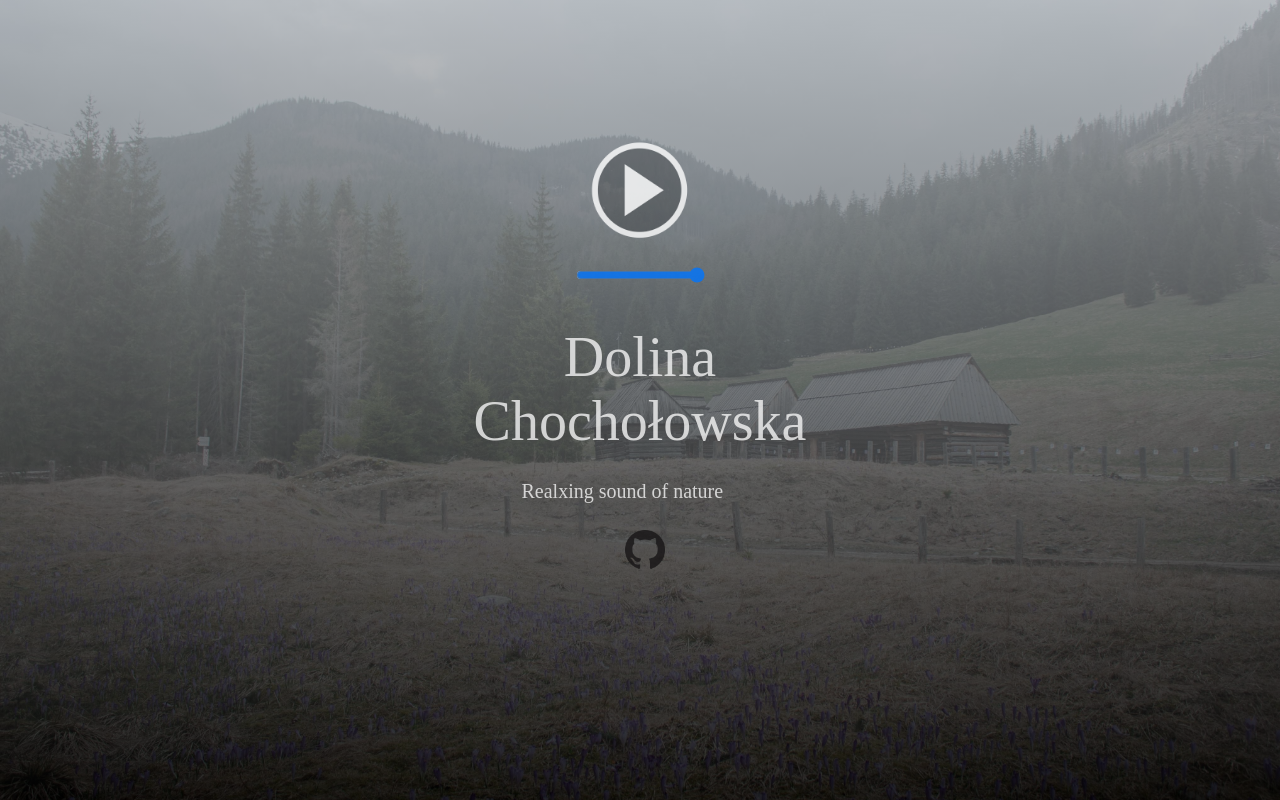
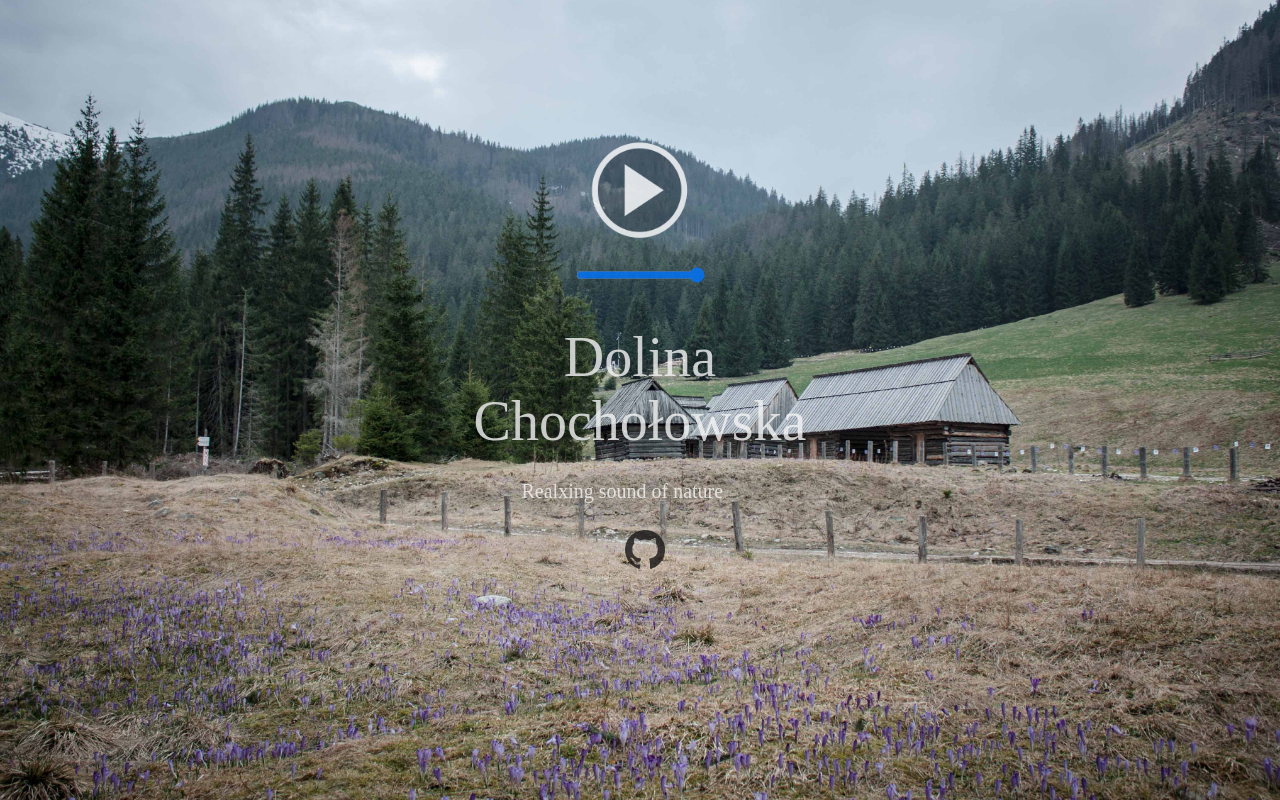
Before and after one commit to PawelJozwiak1986/Ambient-Sound-Site, a website: page index.html in a window 1280 px wide. Drawn offline with Linux system fonts and the light colour scheme; a web font is replaced by a local one.

Commit message:
WIP gradient in bottom of page

```diff
--- a/index.html
+++ b/index.html
@@ -11,6 +11,7 @@
 </head>
 <body onload="changeImage()">
   <div class="main__container">
+    <div class="shadow"></div>
     <div class="player__block">
       <img src="assets/play-button.png" class="play-pause__btn" onclick="playAudio();">
       <div>
@@ -21,7 +22,9 @@
       <a class="github__link" href="https://github.com/PawelJozwiak1986" >
         <img src="assets/Github.png" title="LnkedIn" style=" width: 40px"/>
       </a>
+
     </div>
+
   </div>
   <script src="./js/index.js"></script>
 </body>
--- a/js/index.js
+++ b/js/index.js
@@ -17,17 +17,9 @@ let setvolume =() =>{
   audio.volume = volume__slider.value / 100;
 }
 
-window.setInterval(changeImage, 5000);
-
-
-function changeImage (){
-
-
-};
-
 
 function randombg(){
-  var random= Math.floor(Math.random() * 6) + 0;
+  var random= Math.floor(Math.random() * 17) + 0;
   var bigSize = ["url('./assets/1.jpg')",
                  "url('./assets/2.jpg')",
                  "url('./assets/3.jpg')",
--- a/sass/desktop.scss
+++ b/sass/desktop.scss
@@ -11,8 +11,8 @@ body{
 	  right: 0;
 	  bottom: 0;
 	  left: 0;
-	  background-image: linear-gradient(to bottom,#b3b6b9,black);
-	  opacity: .8;
+	  // background-image: linear-gradient(to bottom,#f0f1f3,black);
+	  opacity: .5;
   }
 }
 
@@ -64,3 +64,22 @@ body{
   width: 30px;
   margin-top: 40px;
 }
+.shadow{
+  position: absolute;
+  height: 100px;
+  width: 100%;
+  background-image: linear-gradient(to bottom, transparent,black);
+  background: transparent;
+  top: 618px;
+  &:before {
+    content: '';
+	  position: absolute;
+	  top: 0;
+	  right: 0;
+	  bottom: 0;
+    left: 0;
+    /////////////////////////////////////
+    background: linear-gradient(to bottom,transparent, black ,;
+	  opacity: .;
+  }
+}
--- a/sass/mobile.scss
+++ b/sass/mobile.scss
@@ -2,10 +2,6 @@ body{
   background: url(../assets/3.jpg) center no-repeat;
   background-size: cover ;
   font-family: 'Marcellus SC', serif;
-
-  ///animation
-  -webkit-transition: all 0.7s ease;
-  transition: all 0.7s ease;
 }
 body:hover {
   -webkit-filter: blur(5px);
```
Also changed, not shown: css/desktop.css, css/mobile.css.
